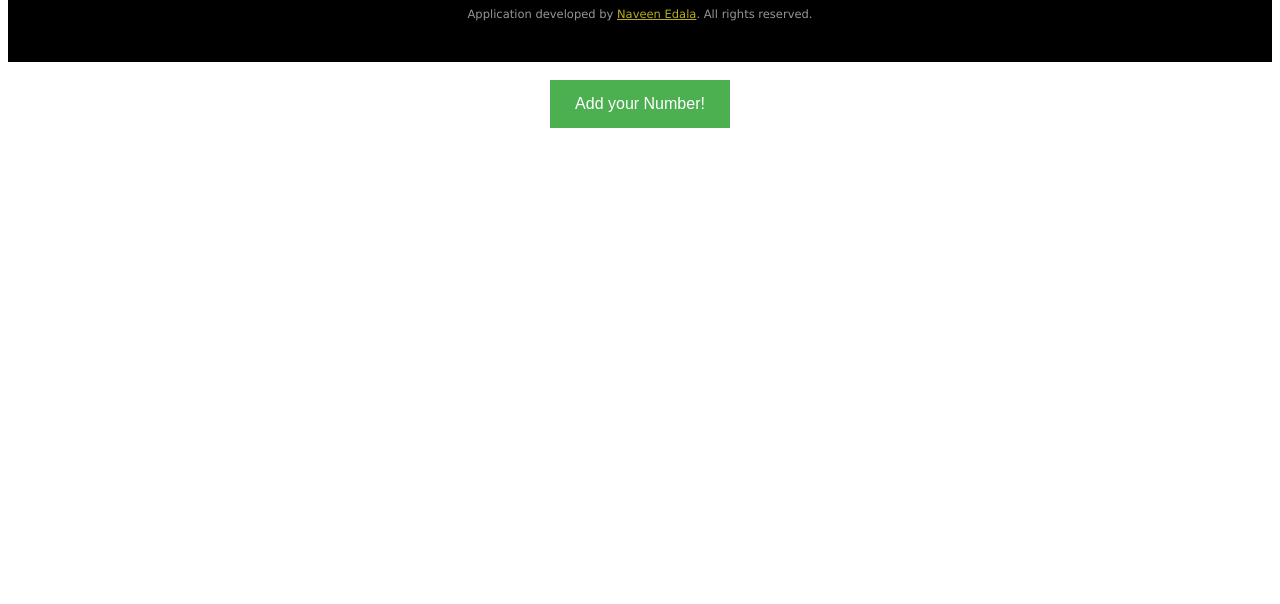
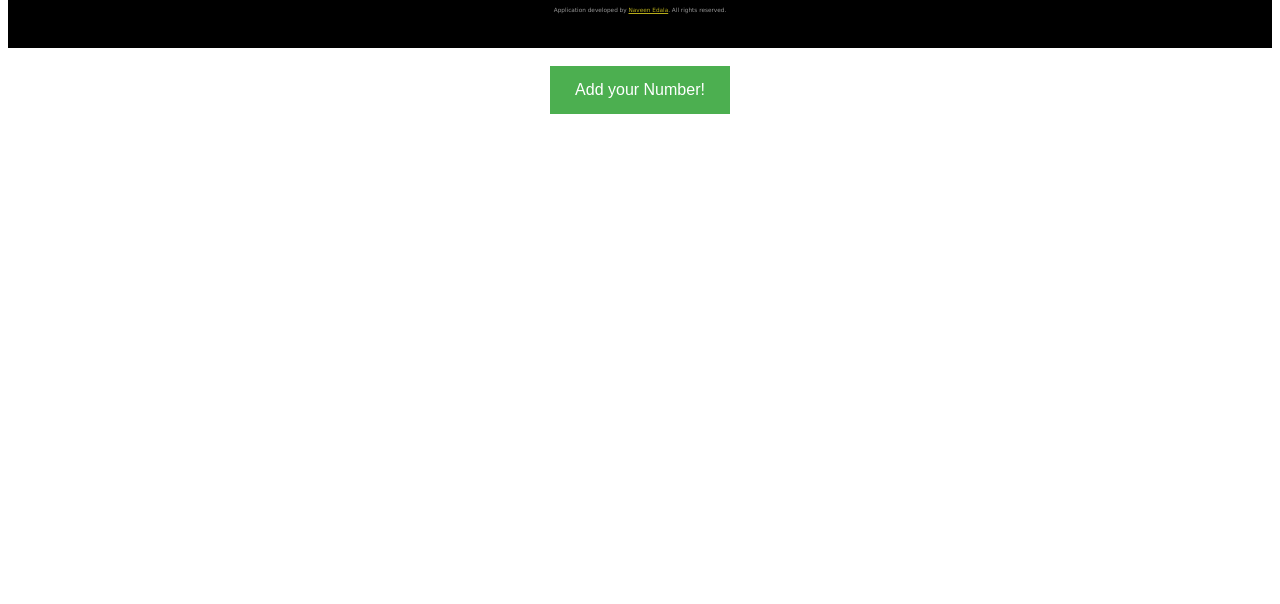
Before and after one commit to NaveenEdala/PhoneDirectoryAppJS, a plain HTML site: page index.html in a window 1280 px wide. Shown: the part 196-800 px from the top of the page. Drawn offline with Linux system fonts and the light colour scheme.

Commit message:
Fixed error on github pages layout

```diff
--- a/index.html
+++ b/index.html
@@ -14,7 +14,7 @@
         <h1 id="title">Mobile Number Directory</h1>
         <p><span id="word1">Enter</span>, <span id="word2">Delete</span> or <span id="word3">View Numbers</span> below!</p>
         <div class="foo">
-                <p>Application developed by <a href="https://www.linkedin.com/in/naveen-edala/" target="_blank">Naveen Edala</a>. All rights reserved.</p>
+                <p style="font-size:50%;">Application developed by <a href="https://www.linkedin.com/in/naveen-edala/" target="_blank">Naveen Edala</a>. All rights reserved.</p>
         </div>
     </div>
     <br>
```
